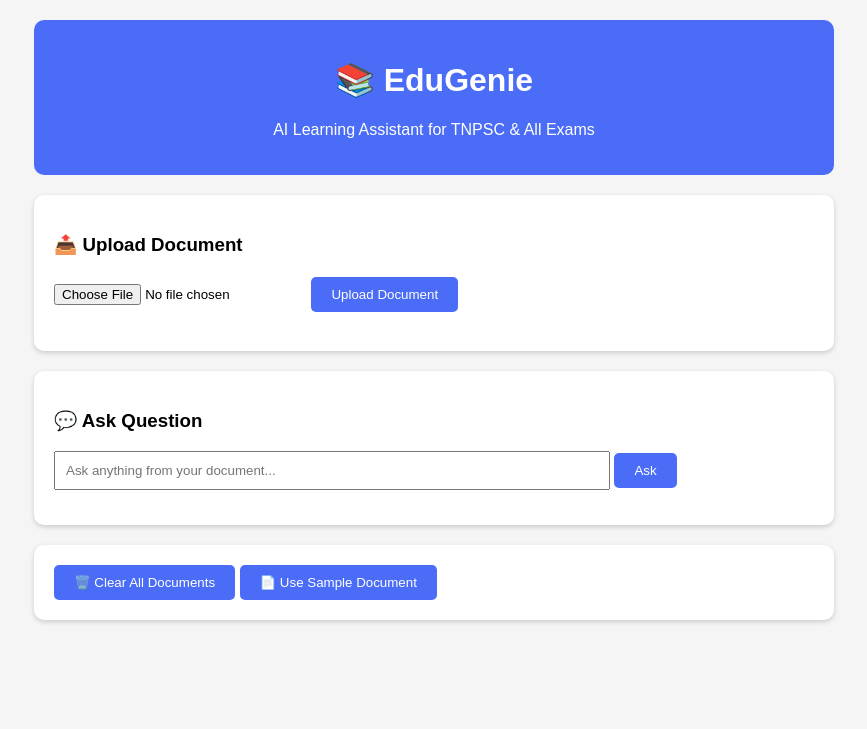
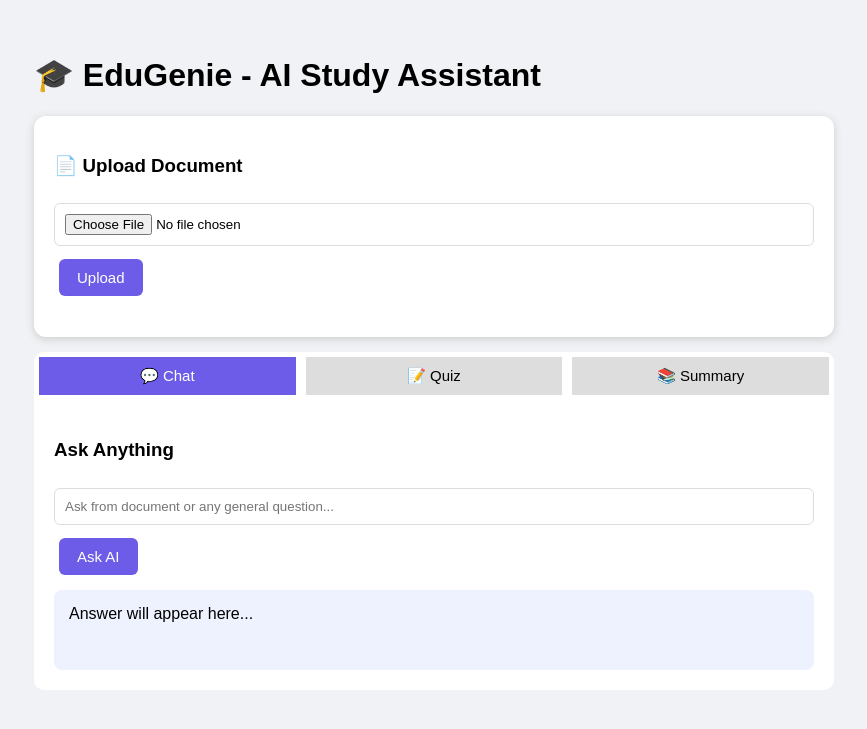
Before and after one commit to aswathi24-code/EduGenie-AI-Study-Assistant, a Flask app: page / in a window 1280 px wide. Shown: the top 729 px of the page, without its empty margins (206-1073 px from the left). Run offline with Flask 3, Linux system fonts and the light colour scheme; some libraries are stand-ins or nearby versions.

Commit message:
Update index.html for EduGenie UI enhancements

```diff
--- a/templates/index.html
+++ b/templates/index.html
@@ -1,103 +1,100 @@
 <!DOCTYPE html>
-<html lang="en">
+<html>
 <head>
-<meta charset="UTF-8">
-<meta name="viewport" content="width=device-width, initial-scale=1.0">
-<title>EduGenie - AI Learning Assistant</title>
+<title>EduGenie - AI Study Assistant</title>
+<meta name="viewport" content="width=device-width, initial-scale=1">
 <style>
-body { font-family: Arial; max-width: 800px; margin: auto; padding: 20px; background: #f5f5f5; }
-header { background: #4a6cf7; color: white; padding: 20px; text-align: center; border-radius: 10px; }
-.card { background: white; padding: 20px; margin: 20px 0; border-radius: 10px; box-shadow: 0 2px 5px #ccc; }
-button { background: #4a6cf7; color: white; border: none; padding: 10px 20px; border-radius: 5px; cursor: pointer; }
-button:hover { background: #3a5ce5; }
-input[type="file"] { margin: 10px 0; }
-#status { margin-top: 10px; font-weight: bold; }
+body{font-family:Arial; max-width:800px; margin:20px auto; padding:15px; background:#f0f2f5;}
+.card{background:white; padding:20px; border-radius:12px; margin-bottom:15px; box-shadow:0 2px 8px #ccc;}
+button{background:#6c5ce7; color:white; border:none; padding:10px 18px; border-radius:6px; cursor:pointer; margin:5px; font-size:15px;}
+button:hover{background:#5a4bd1;}
+input, textarea{width:100%; padding:10px; margin:8px 0; border:1px solid #ddd; border-radius:6px; box-sizing:border-box;}
+.tab{overflow:hidden; background:white; border-radius:10px 10px 0 0; display:flex;}
+.tab button{flex:1; background:#ddd; color:black; border-radius:0;}
+.tab button.active{background:#6c5ce7; color:white;}
+.tabcontent{display:none; padding:20px; background:white; border-radius:0 0 10px 10px;}
+#answer, #quiz-box, #summary-box{white-space:pre-wrap; background:#eef2ff; padding:15px; border-radius:8px; min-height:50px; margin-top:10px;}
 </style>
 </head>
 <body>
-
-<header class="header">
-<h1>📚 EduGenie</h1>
-<p>AI Learning Assistant for TNPSC & All Exams</p>
-</header>
+<h1>🎓 EduGenie - AI Study Assistant</h1>
 
 <div class="card">
-<h3>📤 Upload Document</h3>
-<form id="upload-form">
-<input type="file" id="file-input" name="file" accept=".pdf,.txt" required>
-<button type="submit">Upload Document</button>
-</form>
+<h3>📄 Upload Document</h3>
+<input type="file" id="file-input" accept=".pdf,.txt,.docx">
+<button onclick="uploadFile()">Upload</button>
 <p id="upload-status"></p>
-<p id="file-name-display"></p>
 </div>
 
-<div class="card">
-<h3>💬 Ask Question</h3>
-<input type="text" id="question" placeholder="Ask anything from your document..." style="width:70%; padding:10px;">
-<button onclick="askQuestion()">Ask</button>
-<div id="answer" style="margin-top:15px;"></div>
+<div class="tab">
+<button class="tablinks active" onclick="openTab(event,'Chat')">💬 Chat</button>
+<button class="tablinks" onclick="openTab(event,'Quiz')">📝 Quiz</button>
+<button class="tablinks" onclick="openTab(event,'Summary')">📚 Summary</button>
 </div>
 
-<div class="card">
-<button onclick="clearDocs()">🗑️ Clear All Documents</button>
-<button onclick="useSample()">📄 Use Sample Document</button>
+<div id="Chat" class="tabcontent" style="display:block;">
+<h3>Ask Anything</h3>
+<input type="text" id="question" placeholder="Ask from document or any general question...">
+<button onclick="askQuestion()">Ask AI</button>
+<div id="answer">Answer will appear here...</div>
+</div>
+
+<div id="Quiz" class="tabcontent">
+<h3>Generate Quiz</h3>
+<button onclick="generateQuiz()">Generate 5 Questions</button>
+<div id="quiz-box">Quiz will appear here...</div>
+</div>
+
+<div id="Summary" class="tabcontent">
+<h3>Document Summary</h3>
+<button onclick="generateSummary()">Summarize Document</button>
+<div id="summary-box">Summary will appear here...</div>
 </div>
 
 <script>
-// File name display
-document.querySelector('input[type="file"]').addEventListener('change', function(){
-  if(this.files && this.files[0]){
-    document.getElementById('file-name-display').innerHTML = '✅ Selected: ' + this.files[0].name;
-    document.getElementById('file-name-display').style.color = 'green';
-  }
-});
-
-// Upload
-document.getElementById('upload-form').addEventListener('submit', async function(e){
-  e.preventDefault();
-  const fileInput = document.getElementById('file-input');
-  if(!fileInput.files[0]){ alert('Please select a file'); return; }
-  const fd = new FormData();
-  fd.append('file', fileInput.files[0]);
-  document.getElementById('upload-status').innerText = '⏳ Uploading... Please wait...';
+function openTab(evt, name){
+  document.querySelectorAll(".tabcontent").forEach(c=>c.style.display="none");
+  document.querySelectorAll(".tablinks").forEach(b=>b.classList.remove("active"));
+  document.getElementById(name).style.display="block";
+  evt.currentTarget.classList.add("active");
+}
+async function uploadFile(){
+  const f=document.getElementById('file-input').files[0];
+  if(!f){alert('Select file');return;}
+  const fd=new FormData(); fd.append('file',f);
+  document.getElementById('upload-status').innerText='⏳ Uploading...';
   try{
-    const res = await fetch('/upload', {method:'POST', body:fd});
-    const data = await res.json();
-    if(data.success){
-      document.getElementById('upload-status').innerText = '✅ ' + data.message + ' - ' + data.characters + ' chars';
-      alert('Success: ' + data.filename + ' uploaded!');
-    }else{
-      document.getElementById('upload-status').innerText = '❌ ' + data.message;
-      alert('Error: ' + data.message);
-    }
-  }catch(err){
-    document.getElementById('upload-status').innerText = '❌ Failed: ' + err;
-    alert('Upload failed');
-  }
-});
-
+    const res=await fetch('/upload',{method:'POST',body:fd});
+    const data=await res.json();
+    document.getElementById('upload-status').innerText=data.success?'✅ '+data.message:'❌ '+data.message;
+  }catch(e){document.getElementById('upload-status').innerText='❌ Failed';}
+}
 async function askQuestion(){
-  const q = document.getElementById('question').value;
-  if(!q){ alert('Enter question'); return; }
-  document.getElementById('answer').innerText = '⏳ Thinking...';
-  const res = await fetch('/ask', {method:'POST', headers:{'Content-Type':'application/json'}, body: JSON.stringify({question:q})});
-  const data = await res.json();
-  document.getElementById('answer').innerText = data.answer || data.message;
+  const q=document.getElementById('question').value;
+  if(!q){alert('Enter question');return;}
+  document.getElementById('answer').innerText='⏳ Thinking...';
+  try{
+    const res=await fetch('/chat',{method:'POST',headers:{'Content-Type':'application/json'},body:JSON.stringify({message:q})});
+    const data=await res.json();
+    document.getElementById('answer').innerText=data.response||data.answer||data.message||JSON.stringify(data);
+  }catch(e){document.getElementById('answer').innerText='❌ Error: '+e;}
 }
-
-async function clearDocs(){
-  if(!confirm('Clear all docs?')) return;
-  const res = await fetch('/clear', {method:'POST'});
-  const data = await res.json();
-  alert(data.message);
+async function generateQuiz(){
+  document.getElementById('quiz-box').innerText='⏳ Generating Quiz...';
+  try{
+    const res=await fetch('/quiz',{method:'POST'});
+    const data=await res.json();
+    document.getElementById('quiz-box').innerText=data.quiz||data.response||data.message||JSON.stringify(data);
+  }catch(e){document.getElementById('quiz-box').innerText='❌ Error: '+e;}
 }
-
-async function useSample(){
-  const res = await fetch('/use-sample', {method:'POST'});
-  const data = await res.json();
-  alert(data.message);
+async function generateSummary(){
+  document.getElementById('summary-box').innerText='⏳ Summarizing...';
+  try{
+    const res=await fetch('/summary',{method:'POST'});
+    const data=await res.json();
+    document.getElementById('summary-box').innerText=data.summary||data.response||data.message||JSON.stringify(data);
+  }catch(e){document.getElementById('summary-box').innerText='❌ Error: '+e;}
 }
 </script>
-
 </body>
 </html>
```
